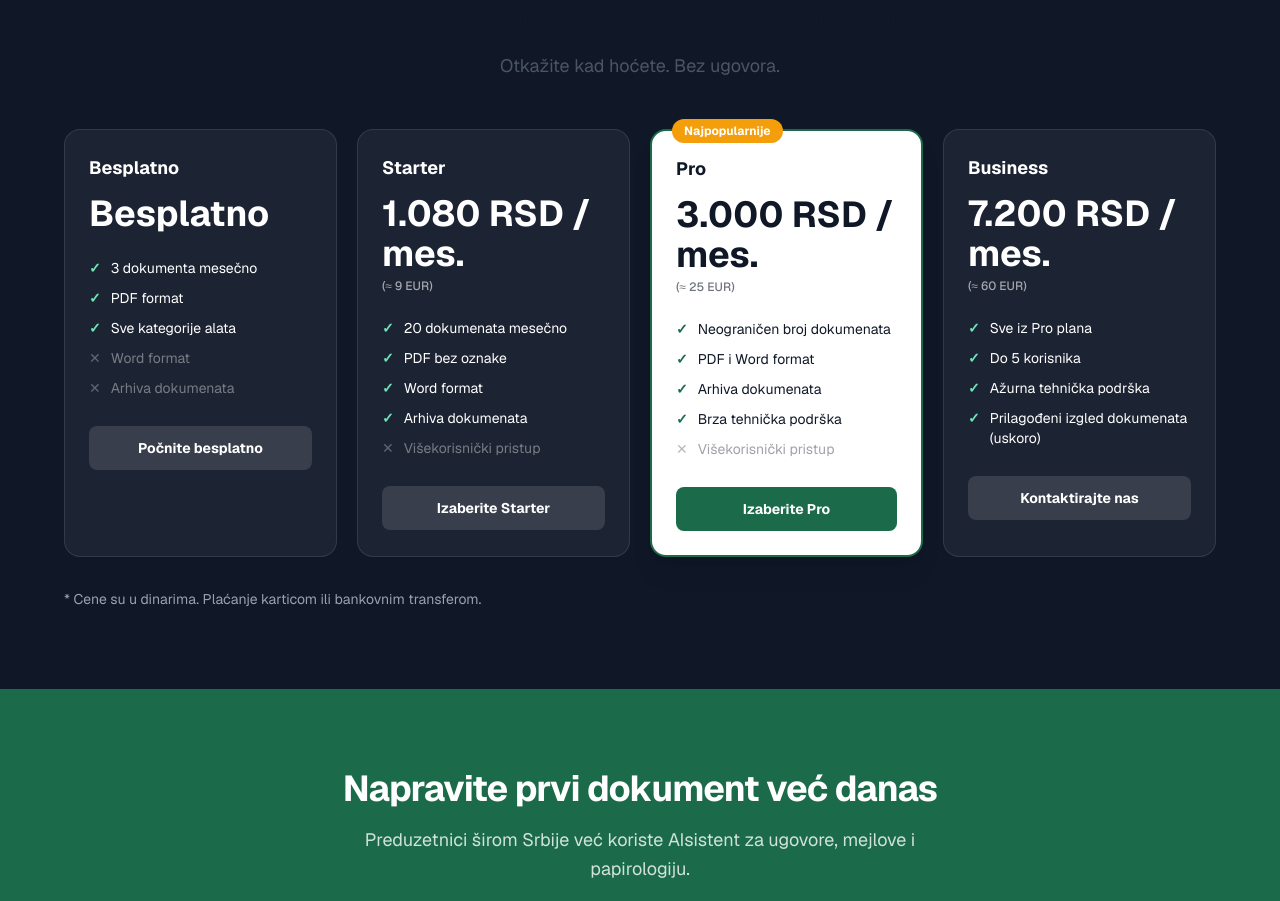
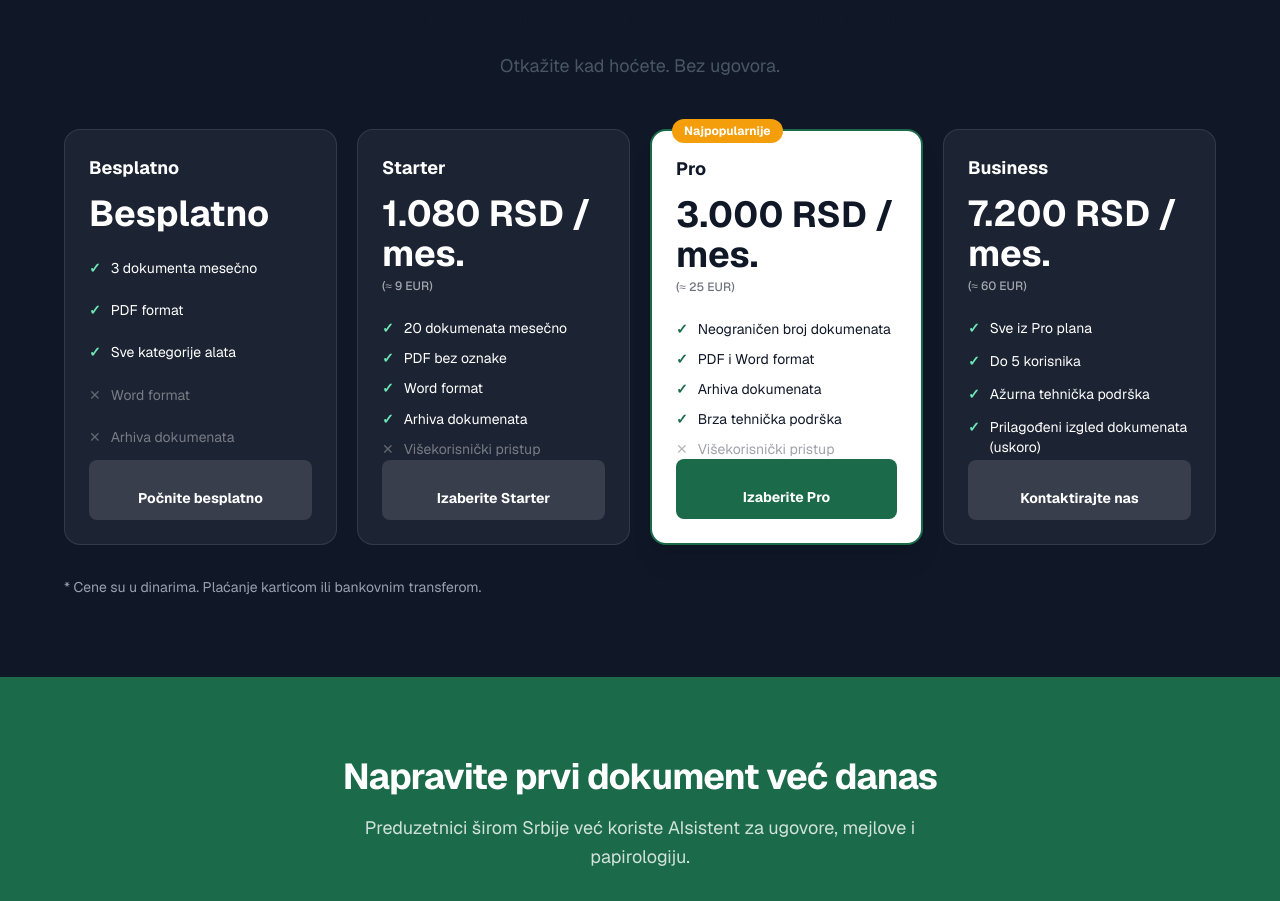
Before and after one commit to dambus/aisistent, a Next.js app: page / in a window 1280 px wide. Shown: the part 3900-4801 px from the top of the page. Built offline with nearby package versions, Linux system fonts and the light colour scheme; no server answers.

Commit message:
fix: izjednačiti visinu pricing kartica

```diff
--- a/app/page.tsx
+++ b/app/page.tsx
@@ -446,11 +446,11 @@
           title="Jednostavne cene, bez iznenađenja"
           text="Otkažite kad hoćete. Bez ugovora."
         />
-        <div className="mx-auto mt-12 grid max-w-6xl gap-5 sm:grid-cols-2 lg:grid-cols-4">
+        <div className="mx-auto mt-12 grid max-w-6xl gap-5 sm:grid-cols-2 lg:grid-cols-4 items-stretch">
           {pricing.map(plan => (
             <article
               key={plan.name}
-              className={`relative rounded-2xl border p-6 transition-all duration-200 ${
+              className={`flex flex-col h-full relative rounded-2xl border p-6 transition-all duration-200 ${
                 plan.featured
                   ? 'border-2 bg-white text-gray-900 shadow-xl'
                   : 'border-white/10 bg-white/5 hover:bg-white/8'
@@ -472,7 +472,7 @@
               {plan.euroEquivalent && (
                 <p className="mt-1 text-xs font-medium opacity-60">{plan.euroEquivalent}</p>
               )}
-              <ul className="mt-6 grid gap-2.5 text-sm">
+              <ul className="mt-6 grid gap-2.5 text-sm flex-1">
                 {plan.features.map(([mark, text]) => (
                   <li key={text} className="flex gap-2.5">
                     <span
@@ -487,7 +487,7 @@
               </ul>
               <a
                 href={plan.href}
-                className="mt-7 block rounded-lg px-5 py-3 text-center text-sm font-bold transition-all duration-200 hover:scale-[1.02]"
+                className="mt-auto pt-7 block rounded-lg px-5 py-3 text-center text-sm font-bold transition-all duration-200 hover:scale-[1.02]"
                 style={
                   plan.featured
                     ? { backgroundColor: PRIMARY, color: '#fff' }
```
